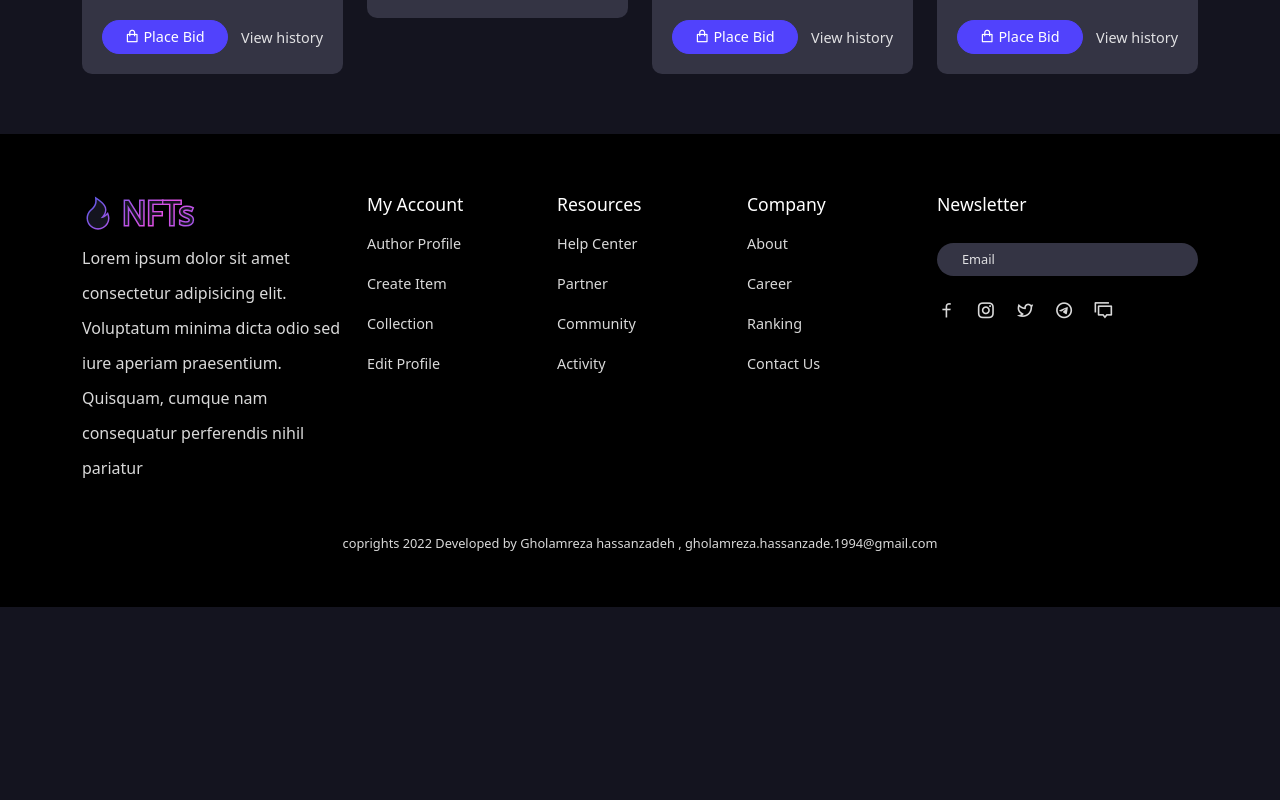
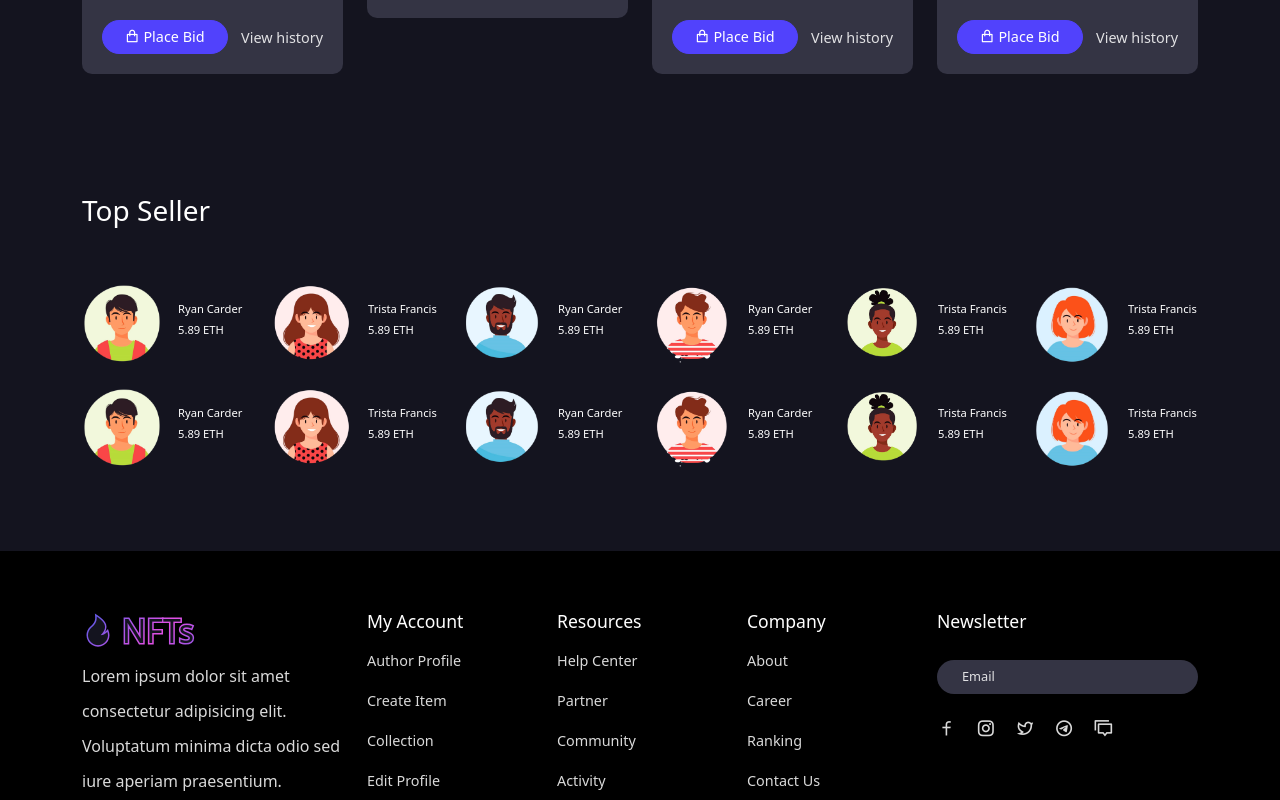
Before and after one commit to gholamreza-hasnzade/react-nft, a React (Create React App) app: page /home in a window 1280 px wide. Shown: the part 1040-1840 px from the top of the page. Before the commit the page ends 1647 px from the top, so only its background shows below. Built offline with nearby package versions, Linux system fonts and the light colour scheme.

Commit message:
SellerSection (hotfixed) page create

```diff
--- a/src/App.css
+++ b/src/App.css
@@ -24,21 +24,31 @@ p {
   line-height: 35px;
 }
 
-
-a{
+a {
   text-decoration: none;
   color: unset;
 }
-a:hover{
+a:hover {
   color: unset;
 }
 
-ul{
+ul {
   list-style: none;
   padding: 0;
   margin: 0;
 }
 
-section,footer{
+section,
+footer {
   padding: 60px 0px;
 }
+
+/* ================ custom scroll-bar ================ */
+::-webkit-scrollbar {
+  width: 10px;
+  background: #343444;
+}
+::-webkit-scrollbar-thumb {
+  border-radius: 2em;
+  background: linear-gradient(-45deg, #e250e5, #4b5be6, #e250e5, #4b5be6);
+}
--- a/src/components/header/Header.jsx
+++ b/src/components/header/Header.jsx
@@ -1,4 +1,4 @@
-import React from "react";
+import React, { useEffect, useRef } from "react";
 import { NavLink, Link } from "react-router-dom";
 
 import { Container } from "reactstrap";
@@ -23,8 +23,26 @@ const NAV__LINKS = [
   },
 ];
 const Header = () => {
+  const headerRef = useRef(null);
+
+  useEffect(() => {
+    window.addEventListener("scroll", () => {
+      if (
+        document.body.scrollTop > 80 ||
+        document.documentElement.scrollTop > 80
+      ) {
+        headerRef.current.classList.add("header__shrink");
+      } else {
+        headerRef.current.classList.remove("header__shrink");
+      }
+    });
+    return () => {
+      window.removeEventListener("scroll");
+    };
+  }, []);
+
   return (
-    <header className="header">
+    <header className="header" ref={headerRef}>
       <Container>
         <div className="navigation">
           <div className="logo">
@@ -58,9 +76,7 @@ const Header = () => {
               <span>
                 <i className="ri-wallet-line"></i>
               </span>
-              <Link to="/wallet">
-                Connect Wallet
-              </Link>
+              <Link to="/wallet">Connect Wallet</Link>
             </button>
             <span className="mobile__menu">
               <i className="ri-menu-line"></i>
--- a/src/components/header/header.css
+++ b/src/components/header/header.css
@@ -7,7 +7,10 @@
   left: 0;
   z-index: 1111111;
 }
-
+.header__shrink {
+  background: #14141f;
+  box-shadow: 2px 2px 4px -2px #e250e5;
+}
 .navigation {
   display: flex;
   align-items: center;
@@ -18,6 +21,7 @@
   display: flex;
   align-items: center;
   column-gap: 2.7rem;
+  margin-bottom: 12px;
 }
 
 .nav__item a {
--- /dev/null
+++ b/src/components/ui/seller-section/SellerSection.jsx
@@ -0,0 +1,37 @@
+import React from "react";
+import { Container, Row, Col } from "reactstrap";
+
+import "./seller-section.css";
+
+import { SELLER__DATA } from "../../../assets/data/data";
+const SellerSection = () => {
+  return (
+    <section>
+      <Container>
+        <Row>
+          <Col lg="12" className="mb-5">
+            <div className="seller__section--title">
+              <h3>Top Seller</h3>
+            </div>
+          </Col>
+
+          {SELLER__DATA.map((item) => (
+            <Col lg="2" md="3" sm="4" xs="6" key={item.id} className="mb-4">
+              <div className="seller__section--card d-flex align-items-center gap-3">
+                <div className="seller__img">
+                  <img src={item.sellerImg} alt={item.sellerName} className="w-100" />
+                </div>
+                <div className="seller__content">
+                  <h6>{item.sellerName}</h6>
+                  <h6>{item.currentBid} ETH</h6>
+                </div>
+              </div>
+            </Col>
+          ))}
+        </Row>
+      </Container>
+    </section>
+  );
+};
+
+export default SellerSection;
--- /dev/null
+++ b/src/components/ui/seller-section/seller-section.css
@@ -0,0 +1,13 @@
+.seller__section--title h3{
+    color: #fff;
+}
+
+.seller__img{
+    width: 80px;
+    height: 80px;
+}
+
+.seller__content h6{
+    font-size: 0.7rem;
+    color: #fff;
+}
--- a/src/pages/home/Home.jsx
+++ b/src/pages/home/Home.jsx
@@ -1,12 +1,14 @@
 import React from "react";
 import HeroSection from "../../components/ui/HeroSection";
 import LiveAuction from "../../components/ui/live-auction/LiveAuction";
+import SellerSection from "../../components/ui/seller-section/SellerSection";
 
 const Home = () => {
   return (
     <>
       <HeroSection />
       <LiveAuction />
+      <SellerSection />
     </>
   );
 };
```
